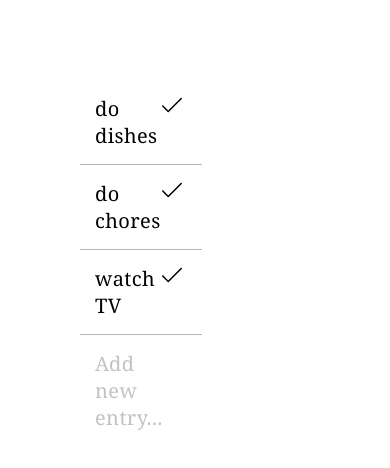
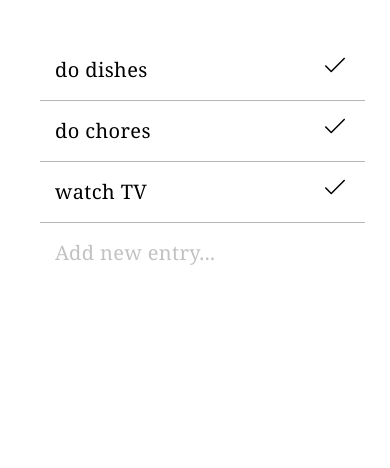
Before and after one commit to kanedaron/todo, a React (Create React App) app: page / in a window 390 px wide. Shown: the top 468 px of the page. Built offline with nearby package versions, Linux system fonts and the light colour scheme.

Commit message:
added mobile interface

```diff
--- a/src/App.css
+++ b/src/App.css
@@ -83,3 +83,14 @@
   border-bottom: solid rgb(182, 182, 182) 1px;
   outline: 0;
 }
+
+@media (max-width: 900px) {
+  .entry {
+    width:95%;
+    line-height: 30px;
+  }
+
+  .todo-box {
+    margin: 40px;
+  }
+}
```
